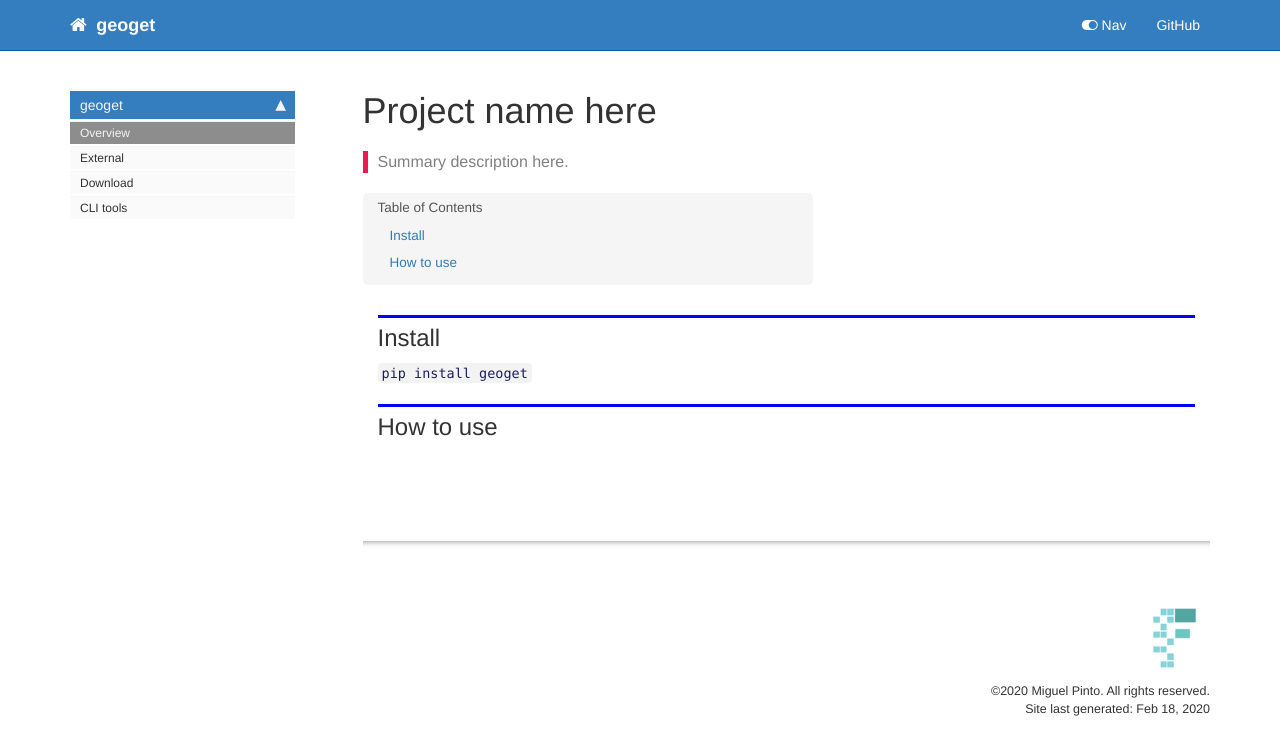
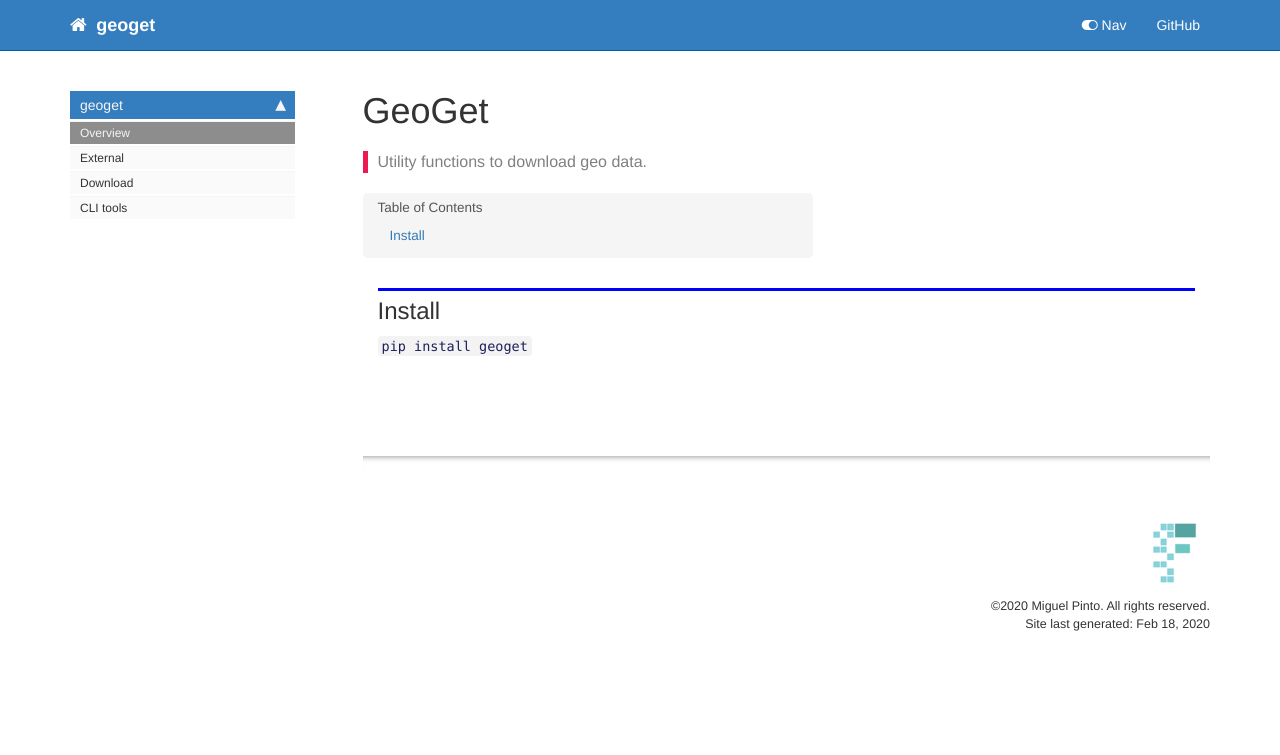
Before and after one commit to mnpinto/geoget, a Jekyll site: the page built from docs/index.html, in a window 1280 px wide. Shown: the top 755 px of the page. Built offline with Jekyll 4.4.1, drawn with Linux system fonts in a browser that asks for light colours; nearby versions of some CDN libraries; comment, search, counter and statistics services are not loaded.

Commit message:
update index

```diff
--- a/docs/index.html
+++ b/docs/index.html
@@ -1,11 +1,11 @@
 ---
 
-title: Project name here
+title: GeoGet
 
 keywords: fastai
 sidebar: home_sidebar
 
-summary: "Summary description here."
+summary: "Utility functions to download geo data."
 ---
 <!--
 
@@ -35,10 +35,4 @@ summary: "Summary description here."
 </div>
 </div>
 </div>
-<div class="cell border-box-sizing text_cell rendered"><div class="inner_cell">
-<div class="text_cell_render border-box-sizing rendered_html">
-<h2 id="How-to-use">How to use<a class="anchor-link" href="#How-to-use">&#182;</a></h2>
 </div>
-</div>
-</div>
-</div>
```
